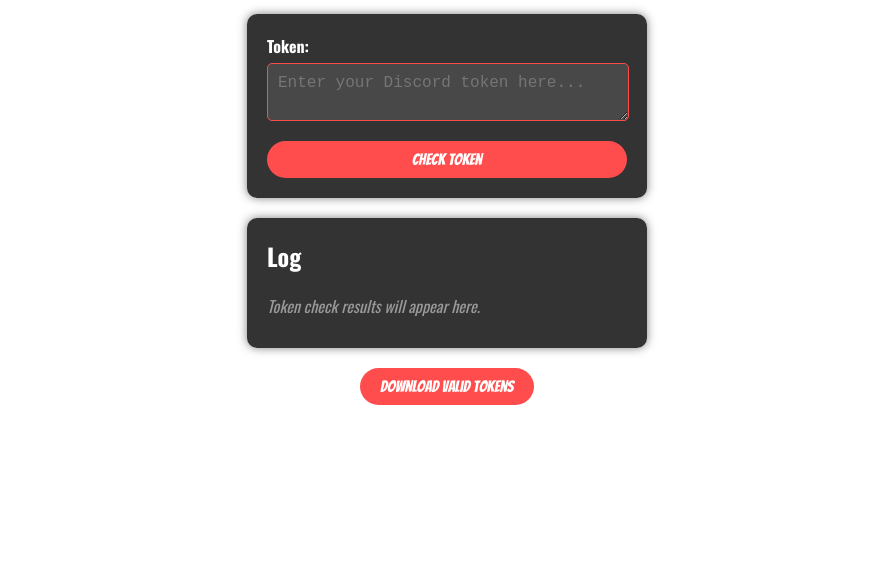
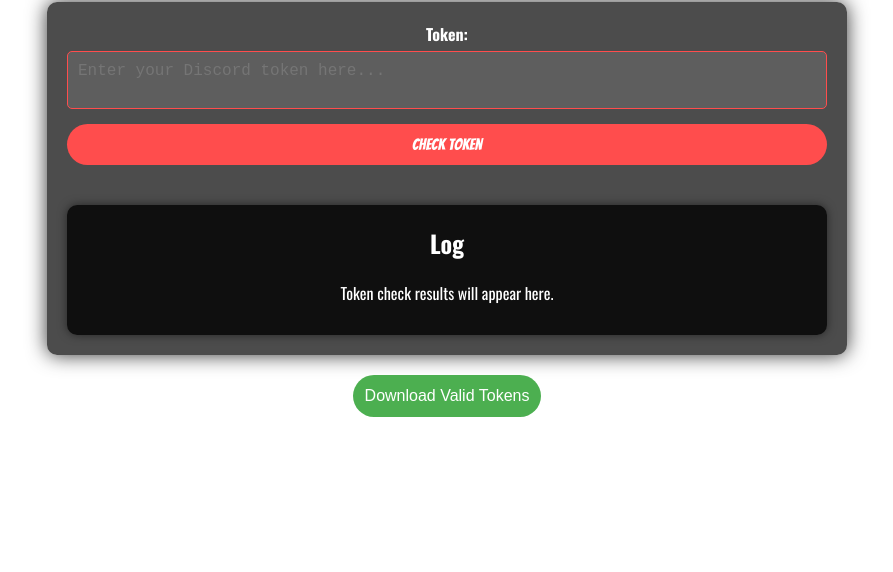
Before and after one commit to VEDA00133912/Discord-tokenchecker, a plain HTML site: page index.html in a window 1280 px wide. Shown: the part 228-800 px from the top of the page, without its empty margins (193-1086 px from the left). Drawn offline with nearby package versions, Linux system fonts and the light colour scheme.

Commit message:
style.cssを修正

```diff
--- a/style.css
+++ b/style.css
@@ -1,10 +1,11 @@
-@import url('https://fonts.googleapis.com/css2?family=Bangers&display=swap');
-@import url('https://fonts.googleapis.com/css2?family=Oswald:wght@200..700&display=swap');
+@import url('https://fonts.googleapis.com/css2?family=Bangers&family=Kosugi+Maru&family=Permanent+Marker&display=swap');
+@import url('https://fonts.googleapis.com/css2?family=Bangers&family=Kosugi+Maru&family=Oswald:wght@200..700&family=Permanent+Marker&family=Racing+Sans+One&display=swap');
 
 body {
-  font-family: "Bangers", system-ui;
+  font-family: "Kosugi Maru", sans-serif;
   background-image: url('assets/background.png');
   background-size: cover;
+  background-position: center;
   display: flex;
   justify-content: center;
   align-items: center;
@@ -12,6 +13,7 @@
   height: 100vh;
   margin: 0;
   color: #ffffff;
+  text-align: center;
 }
 
 h1 {
@@ -24,68 +26,68 @@
 .container {
   font-family: "Oswald", sans-serif;
   display: flex;
+  flex-direction: column;
   max-width: 800px;
   width: 100%;
   box-sizing: border-box;
-  flex-direction: column;
-  align-items: center;
+  padding: 20px;
+  background: rgba(0, 0, 0, 0.7);
+  border-radius: 10px;
+  box-shadow: 0 0 20px rgba(0, 0, 0, 0.8);
 }
 
 #tokenForm {
-  background: rgba(0, 0, 0, 0.8);
-  padding: 20px;
-  border-radius: 10px;
-  box-shadow: 0 0 10px rgba(0, 0, 0, 0.5);
-  width: 50%;
-  box-sizing: border-box;
+  display: flex;
+  flex-direction: column;
   margin-bottom: 20px;
 }
 
 #tokenForm label {
-  display: block;
   margin-bottom: 5px;
   font-weight: bold;
   color: #ffffff;
 }
 
 #tokenForm textarea {
-  width: calc(100% - 20px);
+  width: 100%;
   padding: 10px;
   margin-bottom: 15px;
   border: 1px solid #ff4d4d;
   border-radius: 5px;
   font-size: 16px;
+  box-sizing: border-box;
   background: rgba(255, 255, 255, 0.1);
   color: #ffffff;
+  resize: none;
 }
 
 #tokenForm button {
   font-family: "Bangers", system-ui;
-  width: 100%;
-  padding: 10px;
+  padding: 12px;
   background-color: #ff4d4d;
   color: #ffffff;
   border: none;
   border-radius: 25px;
   font-size: 16px;
   cursor: pointer;
-  transition: background-color 0.3s;
+  transition: background-color 0.3s, transform 0.3s;
 }
 
 #tokenForm button:hover {
   background-color: #ff1a1a;
+  transform: scale(1.05); /* ホバー時の拡大効果 */
 }
 
 #log {
+  margin-top: 20px;
   background: rgba(0, 0, 0, 0.8);
   padding: 20px;
   border-radius: 10px;
   box-shadow: 0 0 10px rgba(0, 0, 0, 0.5);
-  width: 50%;
+  width: 100%; /* フル幅に設定 */
   box-sizing: border-box;
   overflow-y: auto;
-  max-height: 66vh;
-  margin-bottom: 20px;
+  max-height: 300px;
 }
 
 #log h2 {
@@ -98,31 +100,40 @@
   font-size: 16px;
 }
 
-.placeholder {
-  color: rgba(255, 255, 255, 0.5);
-  font-style: italic;
-}
-
 .success {
-  color: #90ee90;
+  color: #90ee90; /* 成功メッセージの色 */
+  background-color: rgba(144, 238, 144, 0.2); /* 成功メッセージの背景色 */
+  padding: 5px; /* パディング */
+  border-radius: 5px; /* 角を丸める */
 }
 
 .failure {
-  color: #ff4d4d;
+  color: #ff4d4d; /* 失敗メッセージの色 */
+  background-color: rgba(255, 77, 77, 0.2); /* 失敗メッセージの背景色 */
+  padding: 5px; /* パディング */
+  border-radius: 5px; /* 角を丸める */
+}
+
+.info {
+  color: #ffffff; /* 情報メッセージの色 */
+  background-color: rgba(255, 255, 255, 0.1); /* 情報メッセージの背景色 */
+  padding: 5px; /* パディング */
+  border-radius: 5px; /* 角を丸める */
 }
 
 #downloadBtn {
-  font-family: "Bangers", system-ui;
-  padding: 10px 20px;
-  background-color: #ff4d4d;
+  padding: 12px;
+  background-color: #4caf50;
   color: #ffffff;
   border: none;
   border-radius: 25px;
   font-size: 16px;
   cursor: pointer;
-  transition: background-color 0.3s;
+  transition: background-color 0.3s, transform 0.3s;
+  margin-top: 20px;
 }
 
 #downloadBtn:hover {
-  background-color: #ff1a1a;
+  background-color: #45a049;
+  transform: scale(1.05); /* ホバー時の拡大効果 */
 }
```
